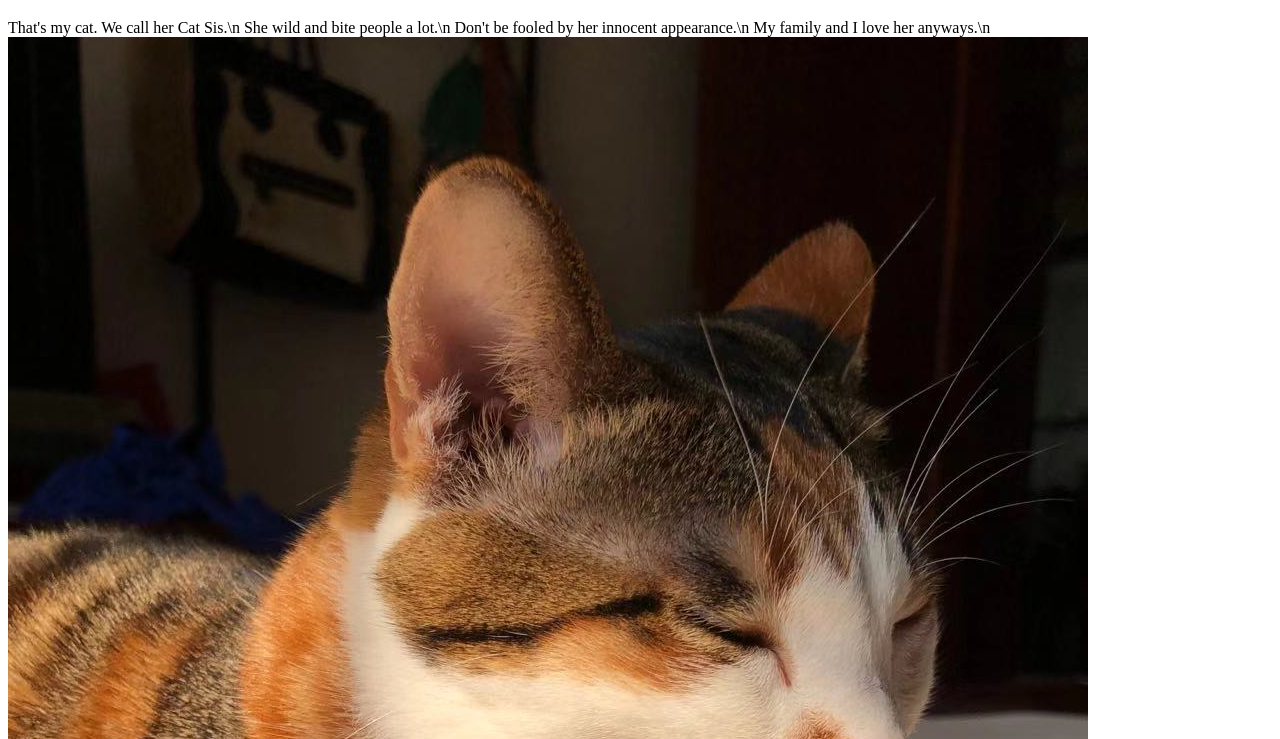
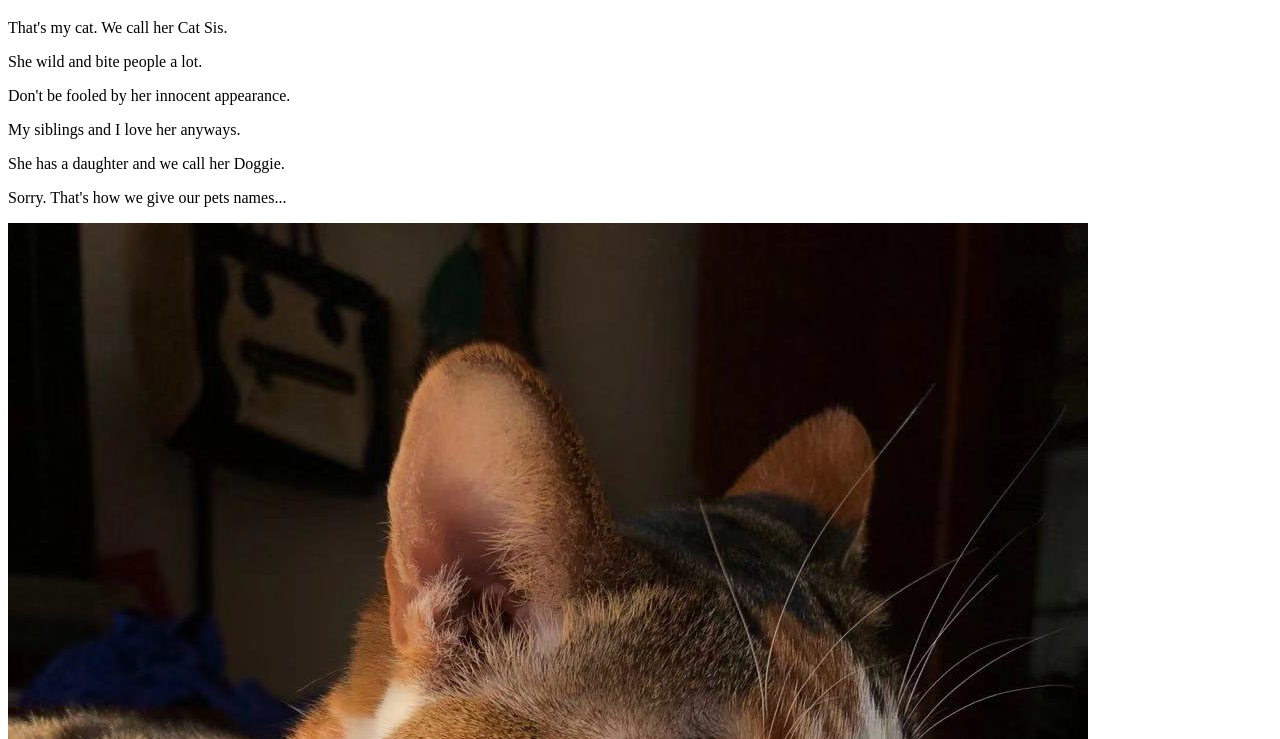
Before and after one commit to kspu0822INST377/kspu0822INST377.github.io, a plain HTML site: page index.html in a window 1280 px wide. Shown: the part 61-800 px from the top of the page. Drawn offline with Linux system fonts and the light colour scheme.

Commit message:
Update index.html

```diff
--- a/index.html
+++ b/index.html
@@ -2,10 +2,12 @@
 <html>
 <body>
 <h1>Hello World</h1>
-<h>That's my cat. We call her Cat Sis.\n</h>
-<h>She wild and bite people a lot.\n</h>
-<h>Don't be fooled by her innocent appearance.\n</h>
-<h>My family and I love her anyways.\n</h>
+<p>That's my cat. We call her Cat Sis.</p>
+<p>She wild and bite people a lot.</p>
+<p>Don't be fooled by her innocent appearance.</p>
+<p>My siblings and I love her anyways.</p>
+<p>She has a daughter and we call her Doggie.</p>
+<p>Sorry. That's how we give our pets names...</p>
 <img src="catSis.JPG"
      alt="Sadly you did not see her. It's my fault. Or yours">
 </img>
```
